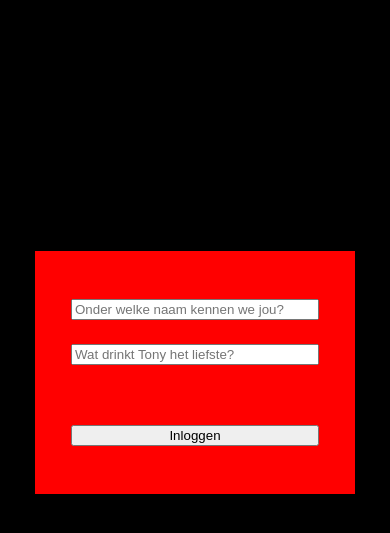
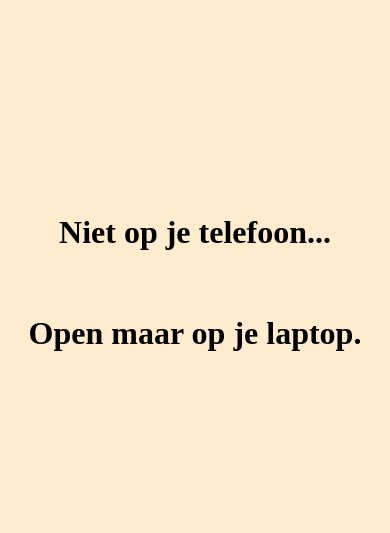
Before and after one commit to TELangelaar/TELangelaar.github.io, a plain HTML site: page index.html in a window 390 px wide. Shown: the part 5-538 px from the top of the page. Drawn offline with Linux system fonts and the light colour scheme.

Commit message:
mobile experience

```diff
--- a/index.html
+++ b/index.html
@@ -1,12 +1,14 @@
 <!DOCTYPE html>
 <html lang="en">
   <meta charset="UTF-8" />
-  <title>Page Title</title>
+  <title>Lustrumreis</title>
   <meta name="viewport" content="width=device-width,initial-scale=1" />
   <link rel="stylesheet" href="./style.css" />
   <script src="test.js"></script>
 
   <body>
+    <div id="mobile-message"><p>Niet op je telefoon...</p><p>Open maar op je laptop.</p></div>
+
     <div class="container">
       <div class="left"></div>
       <div class="login">
--- a/style.css
+++ b/style.css
@@ -8,26 +8,44 @@ body {
   justify-content: space-between;
 }
 
-.login {
-  form {
+.login form {
   display: flex;
   flex-direction: column;
   row-gap: 24px;
   margin-top: 248px;
   padding: 48px 36px;
   background-color: red;
+}
 
-    input {
+.login form input {
   width: 240px;
 }
 
-      button {
+.login form button {
   margin-top: 36px;
 }
-      button:hover {
+
+.login form button:hover {
   background-color: black;
   color: white;
   cursor: pointer;
 }
+
+@media only screen and (max-width: 768px) {
+  #mobile-message {
+    display: flex;
+    flex-direction: column;
+    text-align: center;
+    margin-top: 50%;
+    font-size: 2em;
+    color: black;
+    font-weight: bold;
+  }
+
+  .container {
+    display: none;
+  }
+  body {
+    background-color: blanchedalmond;
   }
 }
```
Lines whose indentation alone changed are shown as unchanged.
